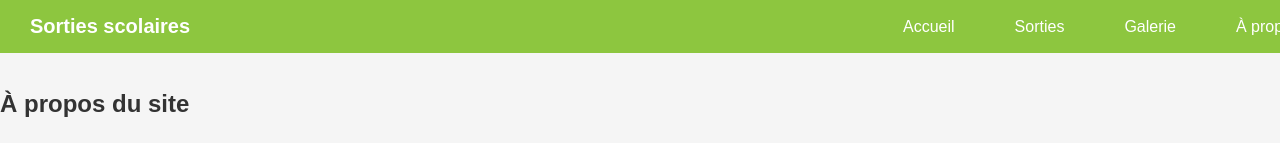
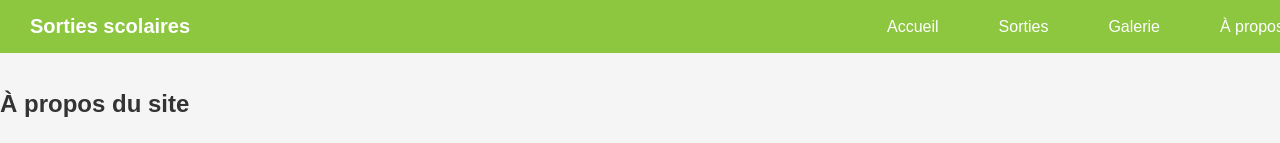
Before and after one commit to juanchizambo-max/Sorties-Classe-6-me, a plain HTML site: page index.html in a window 1280 px wide. Shown: the top 143 px of the page. Drawn offline with Linux system fonts and the light colour scheme.

Commit message:
Update padding in navigation styles
Add right padding to navigation links

```diff
--- a/style.css
+++ b/style.css
@@ -69,7 +69,7 @@ body {
   display: flex;
   gap: 20px;
   margin: 0;
-  padding: 0;
+  padding: 0 16px 0 0; /* <-- ajoute cet espace à droite */
 }
 
 .nav-links li {
```
